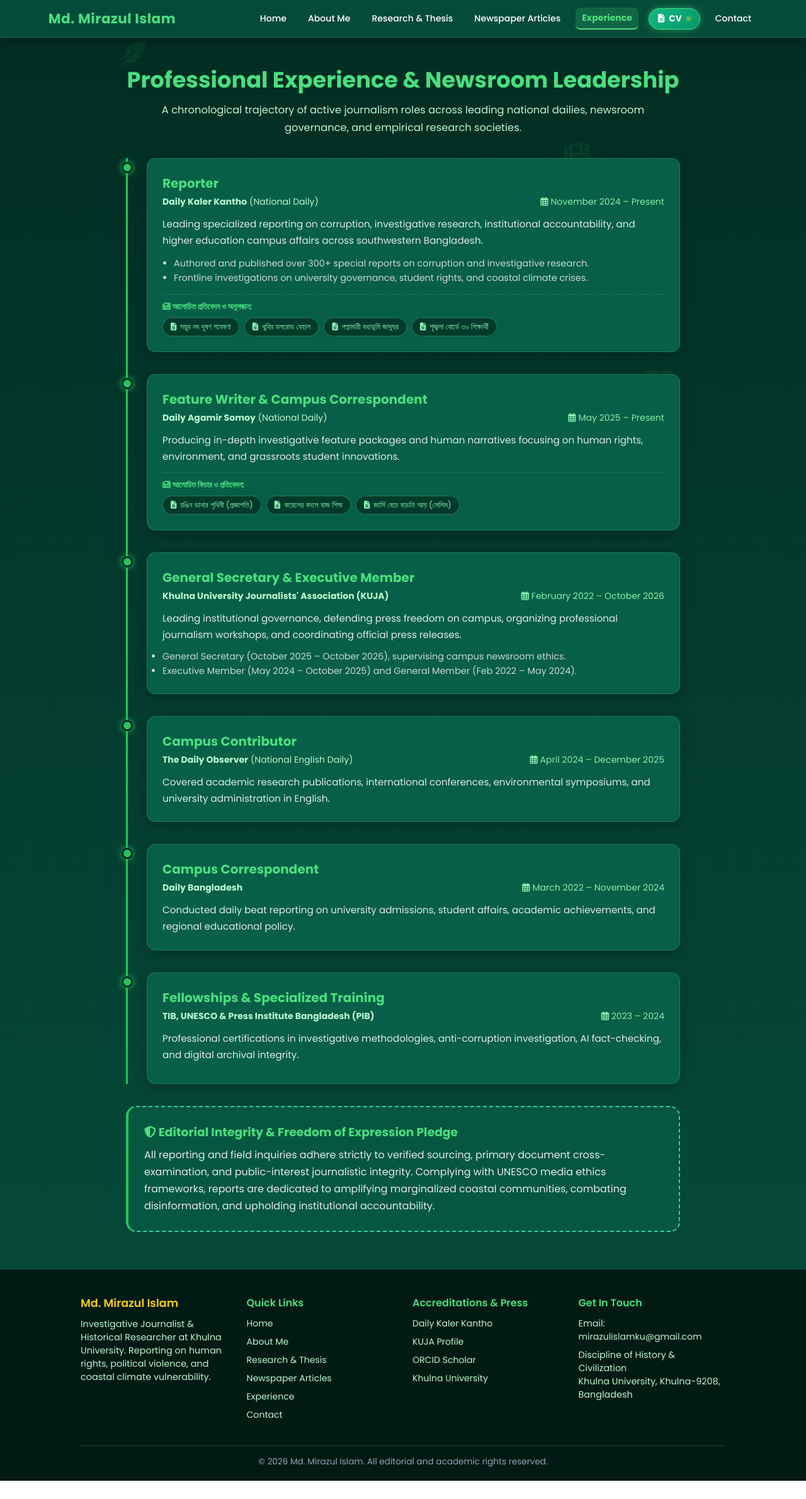
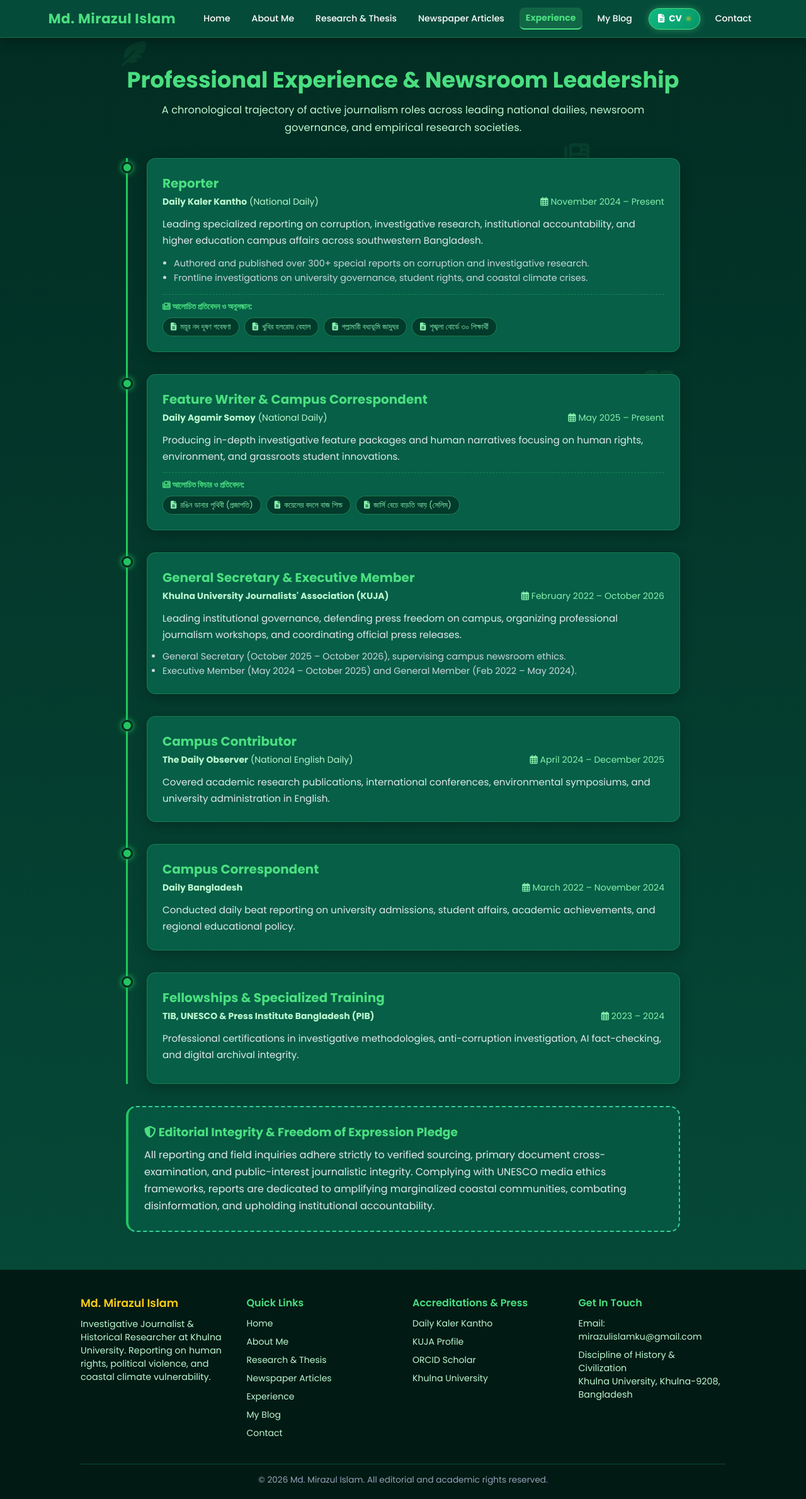
Before and after one commit to MirazKU/website, a plain HTML site: page experience.html in a window 1280 px wide. Shown: the whole page at 63% size. Before the commit the page ends 2351 px from the top, so only its background shows below. Drawn offline with Linux system fonts and the light colour scheme; a web font is replaced by a local one.

Commit message:
Update navigation to include My Blog in experience.html

```diff
--- a/experience.html
+++ b/experience.html
@@ -37,6 +37,7 @@
       <a href="research.html">Research & Thesis</a>
       <a href="articles.html">Newspaper Articles</a>
       <a href="experience.html" class="active">Experience</a>
+      <a href="blog.html">My Blog</a>
       <a href="javascript:void(0)" onclick="openCvModal()" class="header-cv-btn"><i class="fas fa-file-alt"></i> <span>CV</span> <span class="cv-pulse-dot"></span></a>
       <a href="contact.html">Contact</a>
     </nav>
@@ -181,6 +182,7 @@
             <a href="research.html">Research & Thesis</a>
             <a href="articles.html">Newspaper Articles</a>
             <a href="experience.html">Experience</a>
+      <a href="blog.html">My Blog</a>
             <a href="contact.html">Contact</a>
         </div>
         <div class="footer-section">
```
